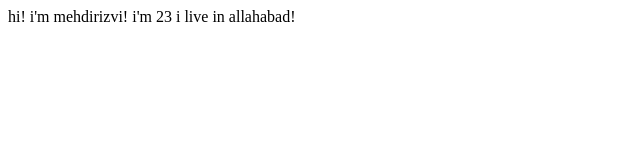
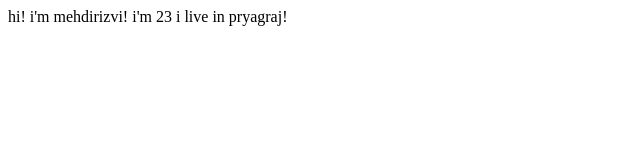
Before and after one commit to Mehdi-rizvi/mehdirizvi-portfolio, a plain HTML site: page index.html in a window 1280 px wide. Shown: the full height of the page, 0-640 px from the left. Drawn offline with Linux system fonts and the light colour scheme.

Commit message:
text update

```diff
--- a/index.html
+++ b/index.html
@@ -8,7 +8,7 @@
 </head>
 
 <body>
-    hi! i'm mehdirizvi! i'm 23 i live in allahabad!
+    hi! i'm mehdirizvi! i'm 23 i live in pryagraj!
 </body>
 
 </html>
```
